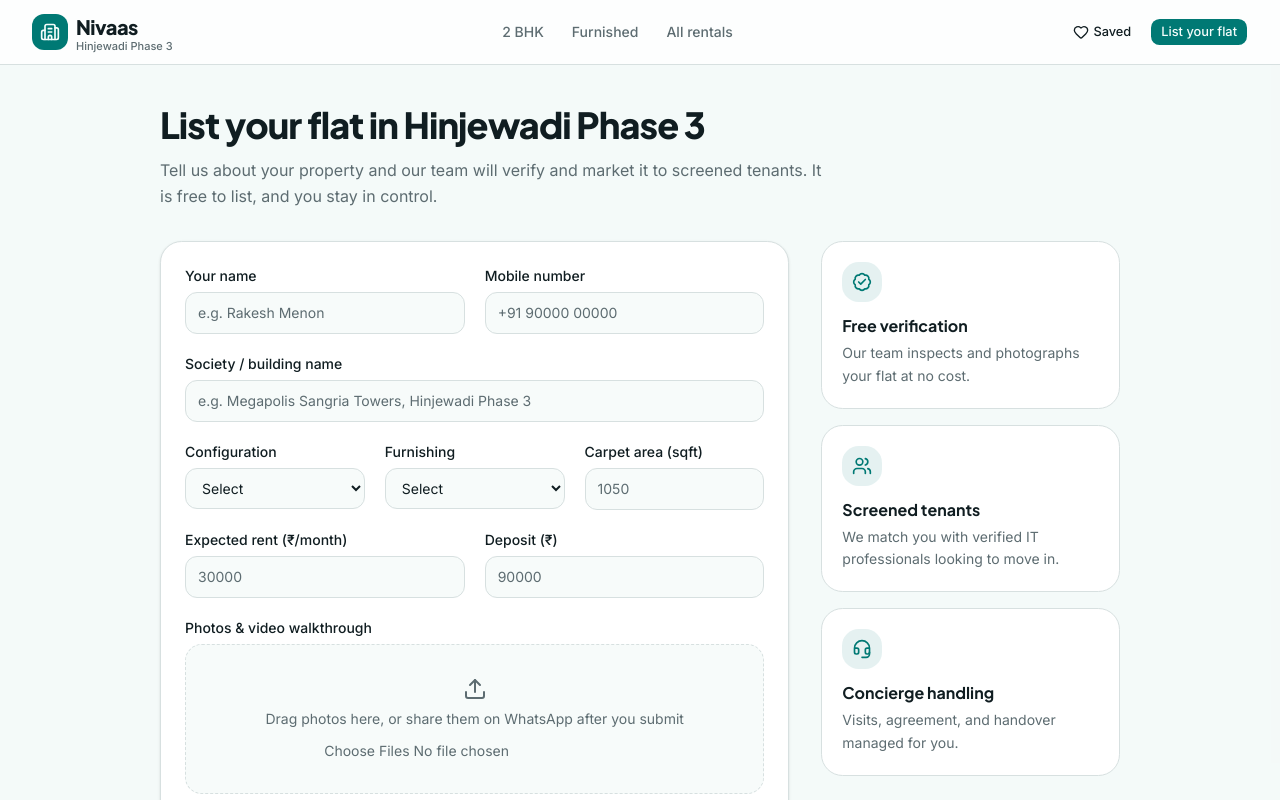
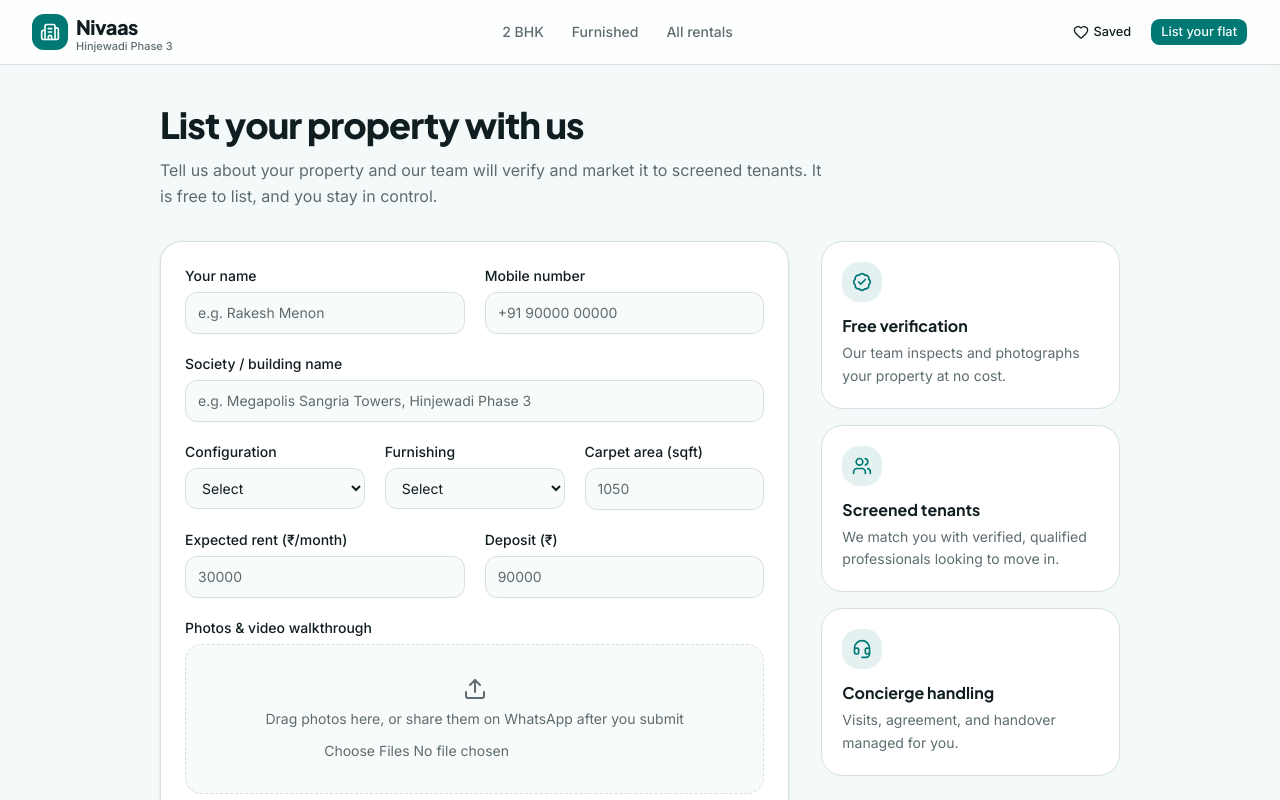
Before and after one commit to Lowkahapp/nivaas, a Next.js app: page /list-property in a window 1280 px wide. Shown: the top 800 px of the page. Built offline with nearby package versions, Linux system fonts and the light colour scheme.

Commit message:
Remove all Hinjewadi Phase 3 specific text - make app location agnostic

```diff
--- a/app/list-property/page.tsx
+++ b/app/list-property/page.tsx
@@ -5,21 +5,21 @@ import { SiteFooter } from "@/components/site-footer"
 import { ListPropertyForm } from "@/components/list-property-form"
 
 export const metadata: Metadata = {
-  title: "List your flat — Nivaas",
+  title: "List your property — Nivaas",
   description:
-    "List your Hinjewadi Phase 3 flat with Nivaas. We verify, market, and manage it end to end to find screened tenants fast.",
+    "List your apartment with Nivaas. We verify, market, and manage it end to end to find screened tenants fast.",
 }
 
 const benefits = [
   {
     icon: BadgeCheck,
     title: "Free verification",
-    body: "Our team inspects and photographs your flat at no cost.",
+    body: "Our team inspects and photographs your property at no cost.",
   },
   {
     icon: Users,
     title: "Screened tenants",
-    body: "We match you with verified IT professionals looking to move in.",
+    body: "We match you with verified, qualified professionals looking to move in.",
   },
   {
     icon: Headset,
@@ -36,7 +36,7 @@ export default function ListPropertyPage() {
         <div className="mx-auto max-w-5xl px-4 py-10 sm:px-6 lg:px-8">
           <div className="max-w-2xl">
             <h1 className="font-heading text-3xl font-extrabold tracking-tight text-foreground text-balance sm:text-4xl">
-              List your flat in Hinjewadi Phase 3
+              List your property with us
             </h1>
             <p className="mt-3 leading-relaxed text-muted-foreground text-pretty">
               Tell us about your property and our team will verify and market it to screened tenants.
```
